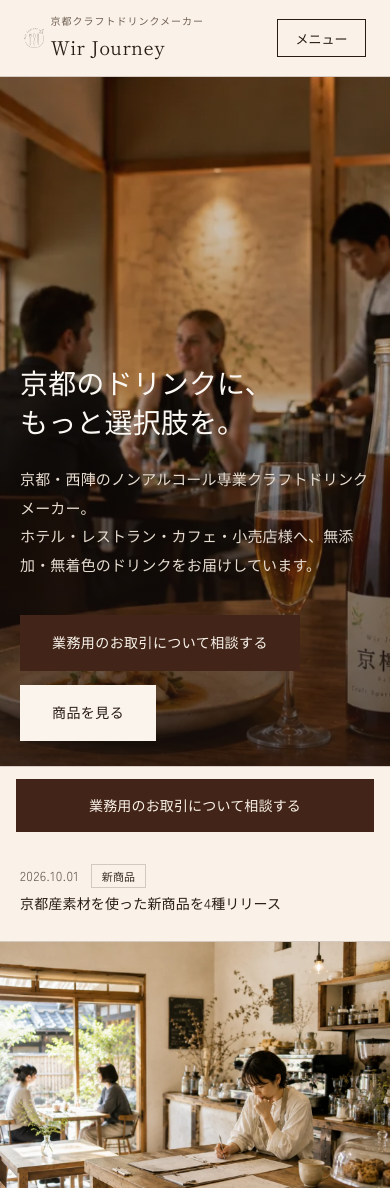
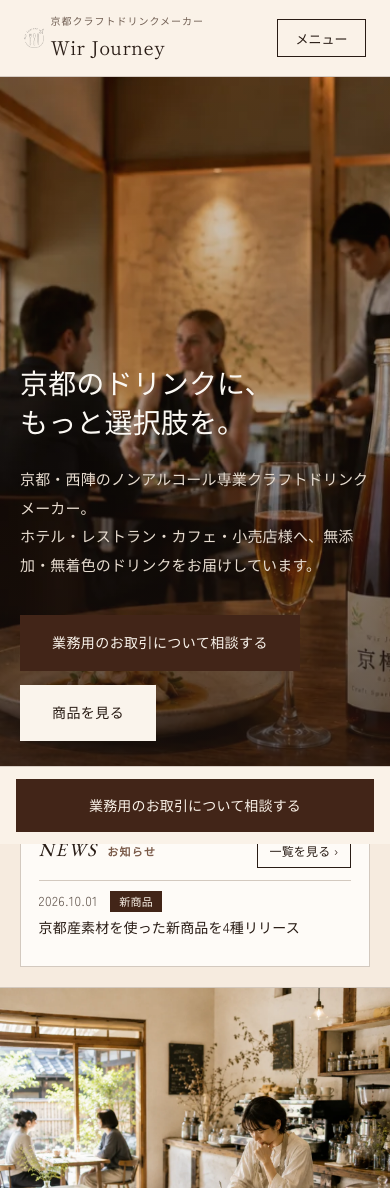
Before and after one commit to kyoheiminamiguchi0624-pixel/wir-journey-website, a Next.js app: page / in a window 390 px wide. Shown: the top 1188 px of the page. Built offline with nearby package versions, Linux system fonts and the light colour scheme.

Commit message:
TOPのNEWS帯の視認性を改善（帯の背景色・白い囲み枠・見出しの強調）
Co-Authored-By: Claude Opus 5.5 <noreply@anthropic.com>
Claude-Session: https://claude.ai/code/session_01Rpj5HUZg8vRD1joYFga57w

```diff
--- a/src/components/sections/NewsStrip.jsx
+++ b/src/components/sections/NewsStrip.jsx
@@ -10,9 +10,10 @@ export function NewsStrip() {
 
   return (
     <section className={styles.strip} aria-labelledby="home-news-heading">
-      <div className={styles.inner}>
+      <div className={styles.box}>
         <h2 id="home-news-heading" className={styles.heading}>
-          NEWS
+          <span className={styles.headingEn}>NEWS</span>
+          <span className={styles.headingJa}>お知らせ</span>
         </h2>
         <ul className={styles.list}>
           {latest.map((item) => (
@@ -28,7 +29,7 @@ export function NewsStrip() {
           ))}
         </ul>
         <Link href="/news" className={styles.more}>
-          一覧を見る
+          一覧を見る<span aria-hidden="true"> ›</span>
         </Link>
       </div>
     </section>
--- a/src/components/sections/NewsStrip.module.css
+++ b/src/components/sections/NewsStrip.module.css
@@ -1,41 +1,63 @@
+/* ヒーロー直下のNEWS帯。濃いアイボリーの帯の上に白い囲み枠を置き、
+   「お知らせが載っている場所」だと一目で分かるようにする。 */
 .strip {
-  background: var(--color-white);
+  background: var(--color-surface-deep);
   border-bottom: 1px solid var(--color-border);
+  padding: clamp(1.25rem, 3vw, 2rem) clamp(1.25rem, 4vw, 3rem);
 }
 
-.inner {
+.box {
   max-width: 1100px;
   margin: 0 auto;
-  padding: 1.5rem clamp(1.25rem, 4vw, 3rem);
+  background: oklch(99% 0.006 75);
+  border: 1px solid var(--color-border);
+  padding: 1.25rem clamp(1.25rem, 3vw, 2.25rem);
   display: grid;
   grid-template-columns: auto 1fr auto;
   align-items: center;
-  gap: 1rem 2.5rem;
+  gap: 1rem 2rem;
 }
 
 .heading {
+  display: flex;
+  flex-direction: column;
+  gap: 0.2rem;
+  margin: 0;
+  padding-right: 2rem;
+  border-right: 1px solid var(--color-border);
+}
+
+.headingEn {
   font-family: var(--font-accent);
   font-style: italic;
   font-weight: 400;
-  font-size: 15px;
-  letter-spacing: 0.14em;
+  font-size: 22px;
+  letter-spacing: 0.1em;
+  line-height: 1.2;
+  color: var(--color-black);
+}
+
+.headingJa {
+  font-size: 11px;
+  letter-spacing: 0.12em;
   color: var(--color-accent);
-  margin: 0;
 }
 
 .list {
   list-style: none;
   margin: 0;
   padding: 0;
-  display: grid;
-  gap: 0.35rem;
+}
+
+.list li + li {
+  border-top: 1px dashed var(--color-border);
 }
 
 .item {
   display: flex;
   align-items: baseline;
   gap: 1rem;
-  padding: 0.35rem 0;
+  padding: 0.6rem 0;
   color: var(--color-black);
   text-decoration: none;
 }
@@ -56,8 +78,8 @@
   flex-shrink: 0;
   font-size: 11px;
   padding: 0.1rem 0.6rem;
-  border: 1px solid var(--color-border);
-  color: var(--color-charcoal);
+  background: var(--color-cta);
+  color: var(--color-white);
 }
 
 .title {
@@ -67,30 +89,51 @@
 
 .more {
   font-size: 13px;
-  color: var(--color-charcoal);
+  color: var(--color-black);
   white-space: nowrap;
-  text-underline-offset: 3px;
+  padding: 0.5rem 1rem;
+  border: 1px solid var(--color-black);
+  text-decoration: none;
+  transition: background 0.15s ease, color 0.15s ease;
+}
+
+.more:hover {
+  background: var(--color-black);
+  color: var(--color-white);
 }
 
 @media (max-width: 767px) {
-  .inner {
+  .box {
     grid-template-columns: 1fr auto;
-    padding-block: 1.25rem;
+    padding: 1rem 1.1rem;
+    gap: 0.75rem;
   }
 
   .heading {
     grid-column: 1;
     grid-row: 1;
+    flex-direction: row;
+    align-items: baseline;
+    gap: 0.6rem;
+    padding-right: 0;
+    border-right: none;
+  }
+
+  .headingEn {
+    font-size: 19px;
   }
 
   .more {
     grid-column: 2;
     grid-row: 1;
     justify-self: end;
+    padding: 0.35rem 0.75rem;
+    font-size: 12px;
   }
 
   .list {
     grid-column: 1 / -1;
+    border-top: 1px solid var(--color-border);
   }
 
   .item {
```
